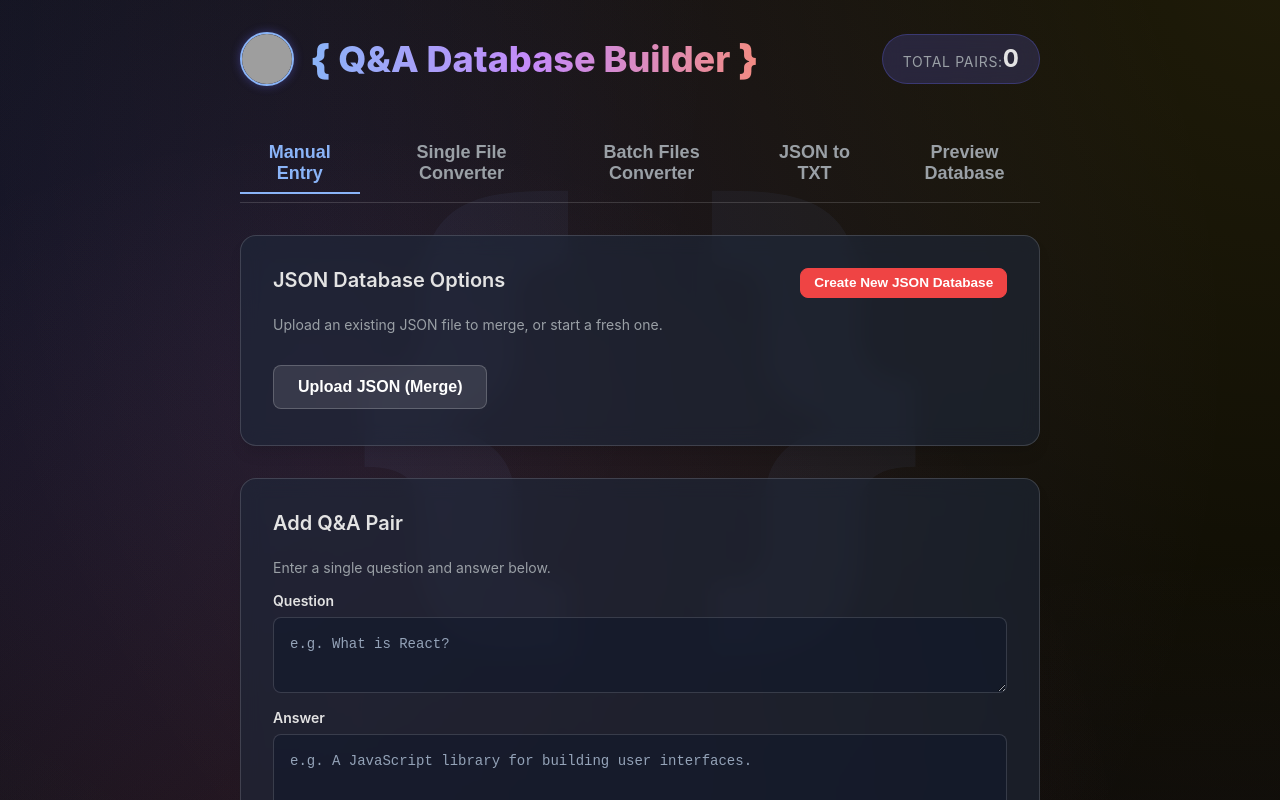
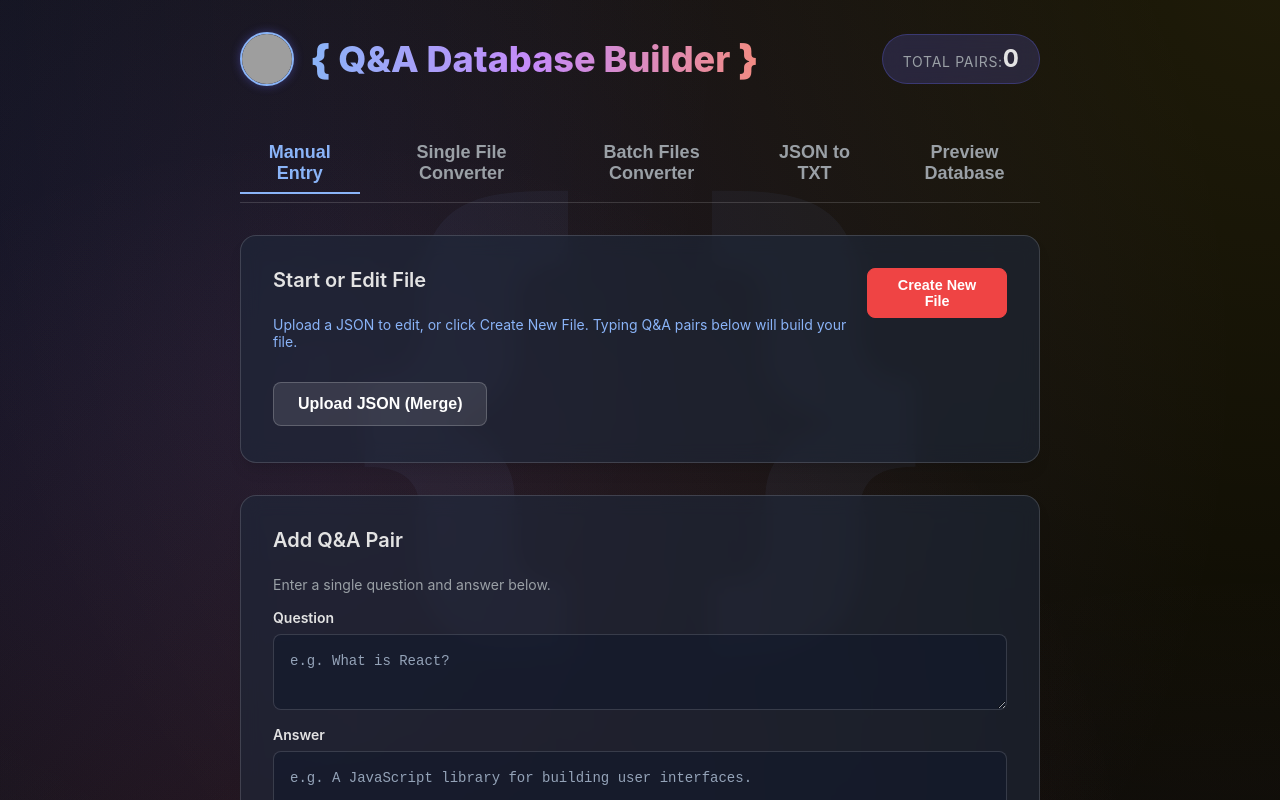
Before and after one commit to calebsamraj/jsonconvertor, a React (Vite) app: page / in a window 1280 px wide. Shown: the top 800 px of the page. Built offline with nearby package versions, Linux system fonts and the light colour scheme; grey boxes are pictures that could not be loaded.

Commit message:
UI: Update Manual Entry wording to say Create New File explicitly

```diff
--- a/src/App.jsx
+++ b/src/App.jsx
@@ -351,11 +351,17 @@ function App() {
             <div className="card">
               <div style={{ display: 'flex', justifyContent: 'space-between', alignItems: 'flex-start' }}>
                 <div>
-                  <h2>JSON Database Options</h2>
-                  <p className="hint">Upload an existing JSON file to merge, or start a fresh one.</p>
+                  <h2>Start or Edit File</h2>
+                  <p className="hint" style={{ color: '#8ab4f8' }}>Upload a JSON to edit, or click Create New File. Typing Q&A pairs below will build your file.</p>
                 </div>
-                <button className="btn" onClick={clearDatabase} style={{ backgroundColor: '#ef4444', borderColor: '#ef4444', color: '#fff', fontSize: '0.85rem', padding: '0.4rem 0.8rem' }}>
-                  Create New JSON Database
+                <button
+                  className="btn"
+                  onClick={() => {
+                    clearDatabase();
+                  }}
+                  style={{ backgroundColor: '#ef4444', borderColor: '#ef4444', color: '#fff', fontSize: '0.9rem', padding: '0.5rem 1rem' }}
+                >
+                  Create New File
                 </button>
               </div>
               <div className="upload-btn-wrapper mt-3">
```
